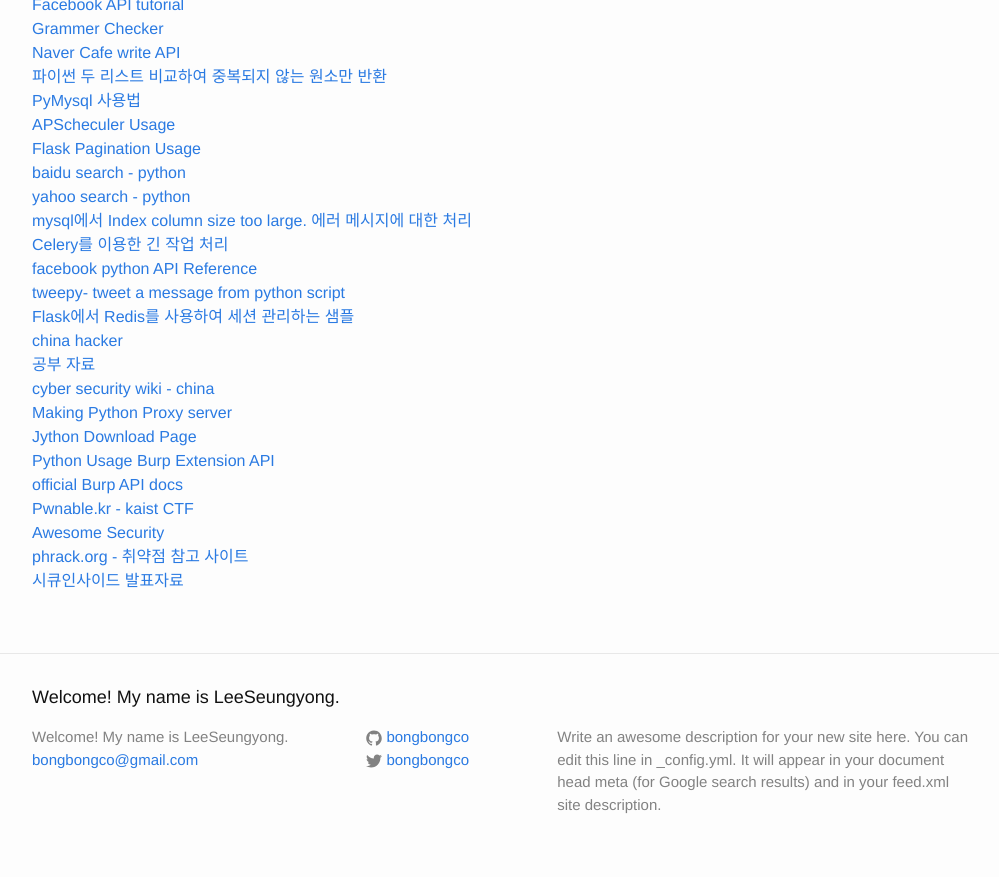
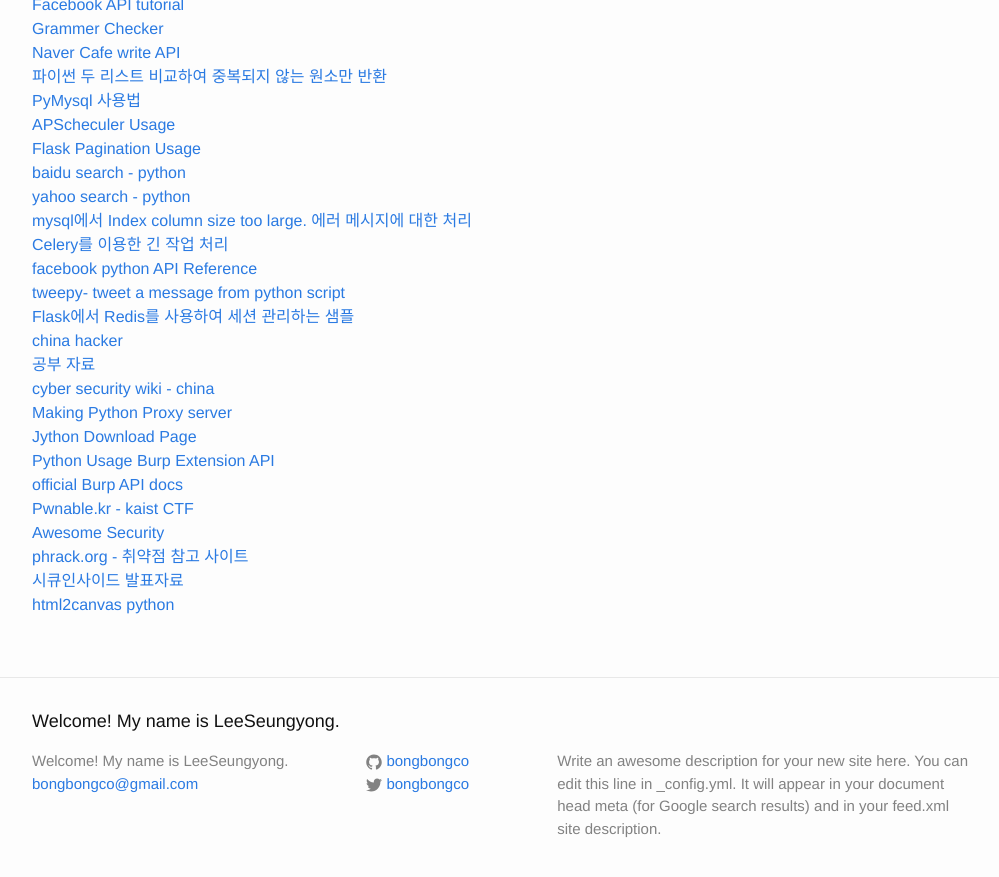
Before and after one commit to LktProgrammer/bongbongco.github.io, a Jekyll site: the page built from _posts/2016-07-22-Website-List.markdown, in a window 1280 px wide and 900 px high, scrolled down 1959 px. Shown: the top 877 px of the window, without its empty margins (138-1137 px from the left). Built offline with Jekyll 4.4.1, drawn with Linux system fonts in a browser that asks for light colours.

Commit message:
Update 2016-07-22-Website-List.markdown

```diff
--- a/_posts/2016-07-22-Website-List.markdown
+++ b/_posts/2016-07-22-Website-List.markdown
@@ -101,3 +101,4 @@ title: 참고할 웹 사이트들.
 [Awesome Security](http://www.hakawati.co.kr/352)
 [phrack.org - 취약점 참고 사이트](http://phrack.org/)
 [시큐인사이드 발표자료](http://secuinside.com/2016/history_archive.html)
+[html2canvas python](https://github.com/brcontainer/html2canvas-python-proxy)
```
